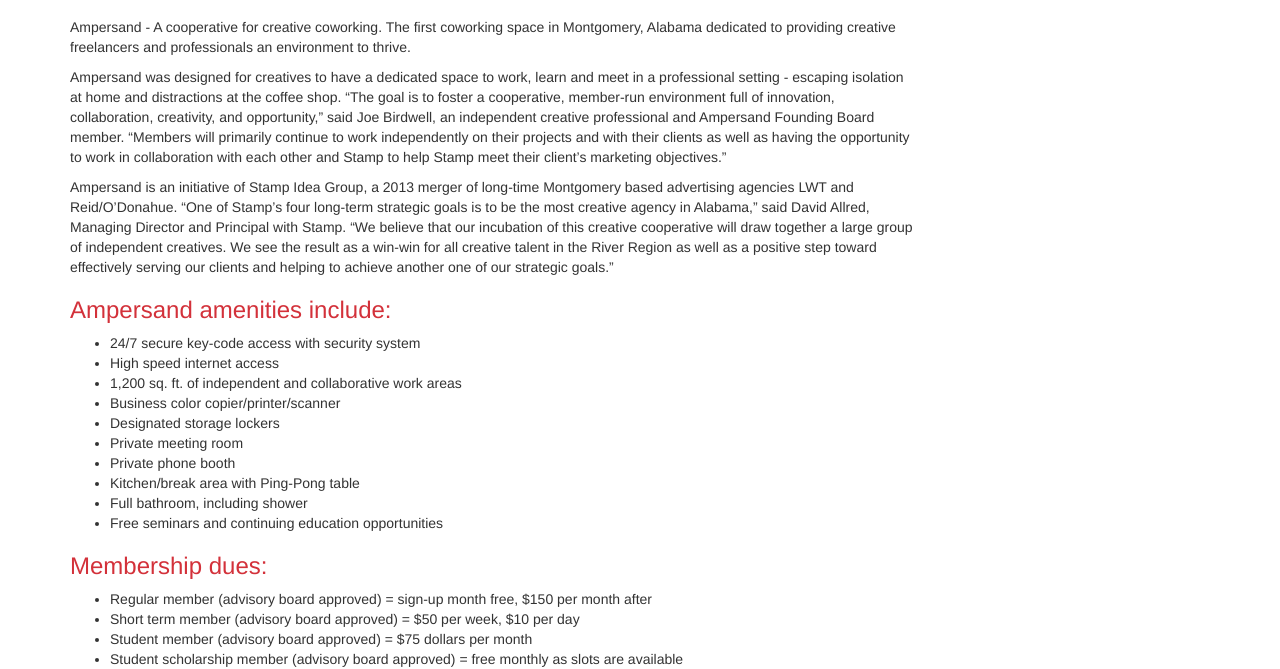
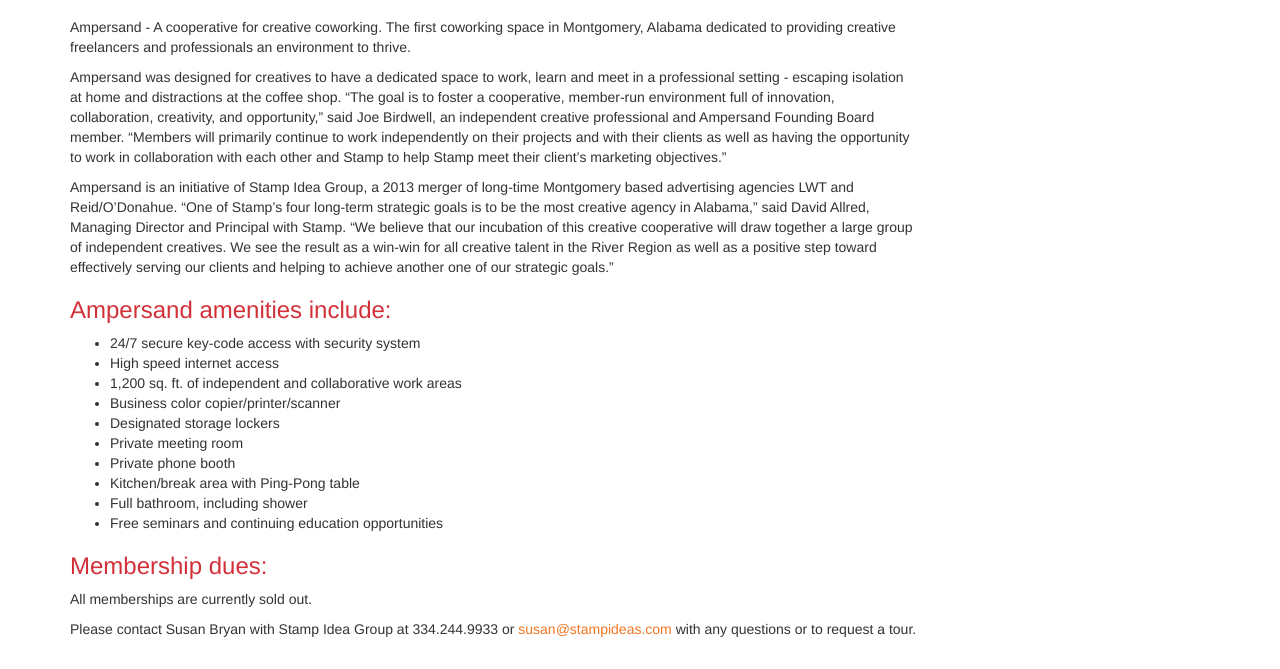
Before and after one commit to wohlford/ampersandspace.com, a plain HTML site: page connect.html in a window 1280 px wide. Shown: the part 134-803 px from the top of the page. Drawn offline with nearby package versions, Linux system fonts and the light colour scheme.

Commit message:
Changed membership information to reflect sold out space.

```diff
--- a/connect.html
+++ b/connect.html
@@ -68,14 +68,9 @@
           </ul>
 
           <h3>Membership dues:</h3>
-          <ul>
-            <li>Regular member (advisory board approved) = sign-up month free, $150 per month after</li>
-            <li>Short term member (advisory board approved) = $50 per week, $10 per day</li>
-            <li>Student member (advisory board approved) = $75 dollars per month</li>
-            <li>Student scholarship member (advisory board approved) = free monthly as slots are available</li>
-          </ul>
+          <p>All memberships are currently sold out.</p>
 
-          <p>Please contact Kristin Dillensnyder with Stamp Idea Group at 334.244.9933 or <a href="mailto:kristin@stampideas.com?subject=Ampersand" title="Contact Kristin Dillensnyder">kristin@stampideas.com</a> with any questions or to request a tour.</p>
+          <p>Please contact Susan Bryan with Stamp Idea Group at 334.244.9933 or <a href="mailto:susan@stampideas.com?subject=Ampersand" title="Contact Susan Bryan">susan@stampideas.com</a> with any questions or to request a tour.</p>
 
         </div>
       </div>
```
